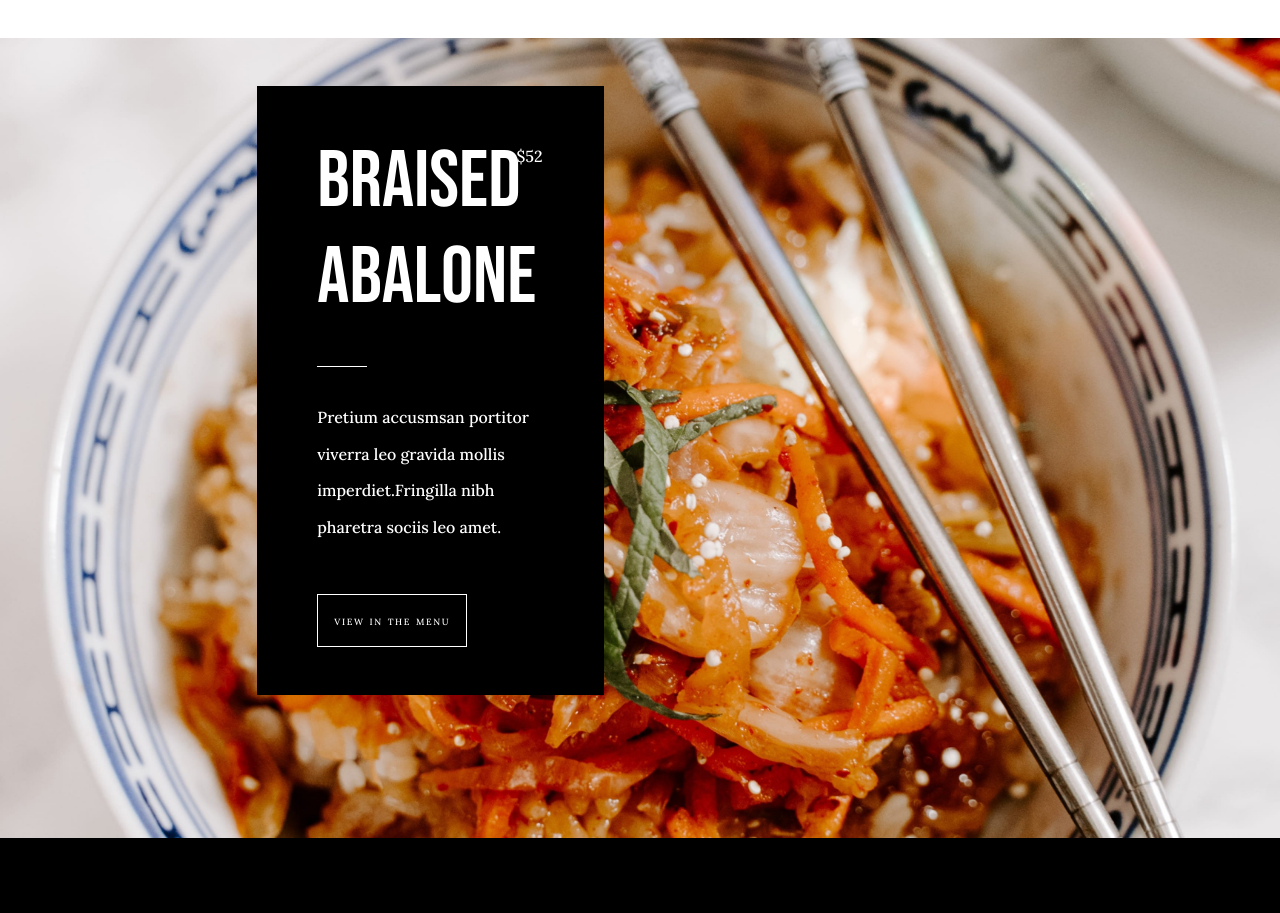
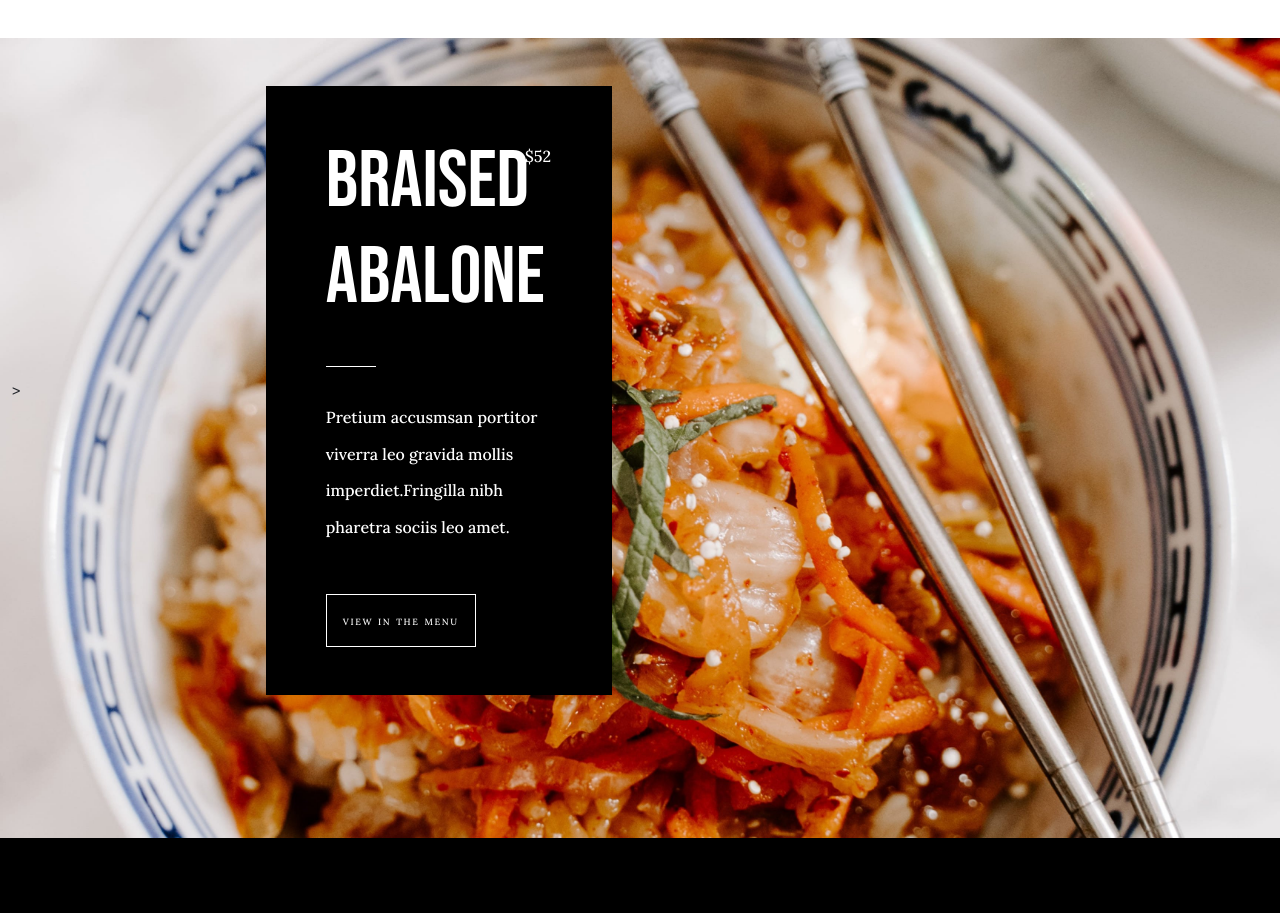
Before and after one commit to aCute5/proj-html-vuejs, a Vue app: page / in a window 1280 px wide. Shown: the part 8120-9033 px from the top of the page. Built offline with nearby package versions, Linux system fonts and the light colour scheme.

Commit message:
final commit

```diff
--- a/src/components/MainPage.vue
+++ b/src/components/MainPage.vue
@@ -270,10 +270,18 @@
       data-aos-offset="300"
     >
       <div class="container-product">
+        >
         <div class="offset-2 col-4 p-5">
           <div class="row p-5 black-product">
             <div class="col-6">
-              <h1>Braised Abalone</h1>
+              <h1
+                data-aos="fade-zoom"
+                data-aos-easing="ease-in-back"
+                data-aos-delay="300"
+                data-aos-offset="0"
+              >
+                Braised Abalone
+              </h1>
             </div>
             <div class="col-2 offset-2">
               <span class="price"> $52</span>
```
